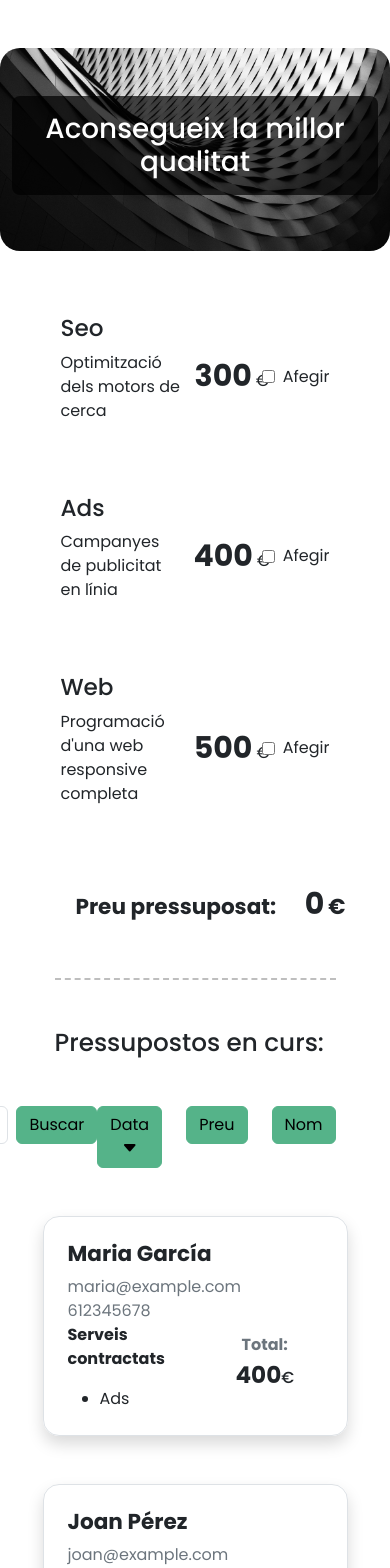
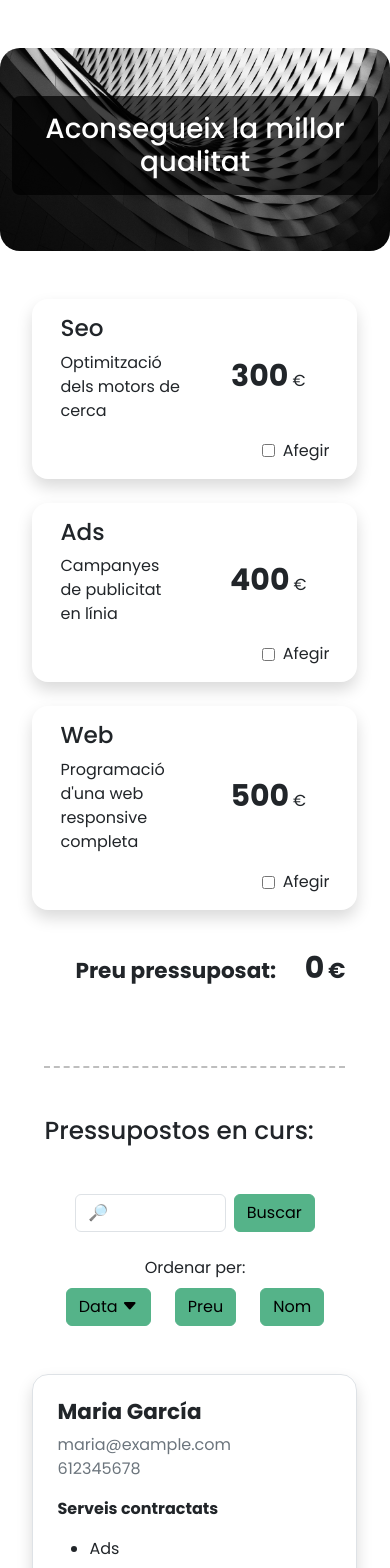
Before and after one commit to Victorreca/6-budget, an Angular app: page / in a window 390 px wide. Shown: the top 1568 px of the page. Built offline with nearby package versions, Linux system fonts and the light colour scheme.

Commit message:
Add responsive styles

```diff
--- a/src/app/budgets-list/budgets-list.component.html
+++ b/src/app/budgets-list/budgets-list.component.html
@@ -1,5 +1,5 @@
 @if(budgets()){
-<div class="container">
+
 <div class="row">
   <div class="col-10 offset-1">
     <hr class="my-5 border-dashed">
@@ -10,8 +10,14 @@
   <div class="col-10 offset-1">
     <h2 class="mb-5">Pressupostos en curs:</h2>
     <div class="row">
-        <div class="col-12 d-flex justify-content-end">
+      <div class="col-12 d-flex justify-content-md-end">
+        <div class="row">
+          <div class="col-12 col-md-5">
             <app-filter-search (searchTerm)="updateSearchTerm($event)"></app-filter-search>
+
+          </div>
+          <div class="col-12 col-md-7 text-center text-md-end">
+            <span class="d-block d-md-none pb-2">Ordenar per: </span>
             <app-sort-by-date (sortByDate)="updateSortByDate($event)"
               [isActive]="isSortActive('date')"></app-sort-by-date>
             <app-sort-by-price (sortByPrice)="updateSortByPrice($event)" [isActive]="isSortActive('price')"
@@ -22,12 +28,14 @@
         </div>
       </div>
     </div>
+  </div>
+</div>
 
 @for(budget of budgets(); track budget.email){
 <div class="row mt-5 mt-4">
   <div class="col-10 offset-1 border p-4 rounded-4 shadow">
     <div class="row align-items-center">
-        <div class="col">
+      <div class="col-12 col-md">
         <h4 class="fw-bold">
           {{budget.name}}
         </h4>
@@ -37,7 +45,7 @@
           {{budget.phone}}
         </span>
       </div>
-        <div class="col">
+      <div class="col-12 col-md my-3 my-md-0">
         <p class="fw-bold">Serveis contractats</p>
         <ul class="mb-0">
           @for(service of budget.services; track $index){
@@ -48,7 +56,7 @@
           }
         </ul>
       </div>
-        <div class="col text-center">
+      <div class="col text-start text-md-center">
         <h6 class="fw-bold text-secondary">Total:</h6>
         <h3 class="fw-bold">
           {{budget.totalPrice}}<span class="h6">€</span>
@@ -58,5 +66,5 @@
   </div>
 </div>
 }
-</div>
+
 }
--- a/src/app/filter-search/filter-search.component.html
+++ b/src/app/filter-search/filter-search.component.html
@@ -1,4 +1,4 @@
-<div class="d-flex gap-2 justify-content-center">
+<div class="d-flex gap-2 justify-content-center justify-content-md-end mb-4 mb-md-0">
   <input type="text" class="form-control w-50" placeholder="🔎" [(ngModel)]="searchValue" (keyup.enter)="applyFilter()">
 
   <button class="btn btn-primary" (click)="applyFilter()">
--- a/src/app/home/home.component.html
+++ b/src/app/home/home.component.html
@@ -1,5 +1,5 @@
 <div class="container pt-5 budget-header">
-  <div class="row">
+  <div class="row pb-4">
     <div class="col-12 py-5 budget-header__background">
       <h1 class="budget-header__title">Aconsegueix la millor qualitat</h1>
     </div>
@@ -7,20 +7,20 @@
       <form class="form d-flex flex-column gap-4 pt-5" [formGroup]="budgetFormService.formBudget">
         @for(option of budgetService.getProgrammingOptions(); track option.id; let lastItem = $last){
         <div class="row p-3"
-          [ngClass]="{'border-checked shadow': budgetFormService.formBudget.get(option.id)?.value, 'mb-5': lastItem}">
+          [ngClass]="{'border-checked shadow': budgetFormService.formBudget.get(option.id)?.value, 'mb-3': lastItem, 'rounded-4 shadow': !budgetFormService.formBudget.get(option.id)?.value}">
           <div class="col-6 d-flex align-items-center">
             <div>
               <h3>{{option.title}}</h3>
               <p>{{ option.description }}</p>
             </div>
           </div>
-          <div class="col-3 d-flex align-items-center justify-content-center">
+          <div class="col-6 col-md-3 d-flex align-items-center justify-content-center">
             <div>
               <span class="fw-prices me-1">
                 {{ option.price }}</span>€
             </div>
           </div>
-          <div class="col-3 d-flex align-items-center justify-content-end">
+          <div class="col-12 col-md-3 d-flex align-items-center justify-content-end">
             <input type="checkbox" name="" [id]="option.id" [formControlName]="option.id"
               (change)="budgetFormService.calculateTotal()">
             <label [for]="option.id" class="ps-2">Afegir</label>
@@ -33,7 +33,7 @@
 
       </form>
 
-      <h4 class="text-end fw-bold">Preu pressuposat: <span class="fw-prices me-1 ms-4">{{
+      <h4 class="text-end fw-bold mt-4">Preu pressuposat: <span class="fw-prices me-1 ms-4">{{
           budgetFormService.totalPriceBudget }}</span>€
       </h4>
     </div>
@@ -49,7 +49,7 @@
         <h2>
           Demanar pressupost
         </h2>
-        <div class="row">
+        <div class="row align-items-center gap-3 gap-md-0">
           <div class="col-12 col-md">
             <input type="text" class="form-control" placeholder="Nom" aria-label="name" formControlName="name">
             <div
@@ -80,8 +80,8 @@
               <span *ngIf="budgetFormService.formBudget.get('email')?.errors?.['email']">Email no vàlid.</span>
             </div>
           </div>
-          <div class="col-12 col-md">
-            <button type="submit" class="btn btn-primary mb-3">
+          <div class="col-12 col-md text-end pt-3 pt-md-0">
+            <button type="submit" class="btn btn-primary py-3 py-md-2">
               Sol·licitar pressupost <img src="assets/icons/request-quote.png" alt="sol·licitar pressupost" width="">
             </button>
           </div>
```
Lines whose indentation alone changed are shown as unchanged.
